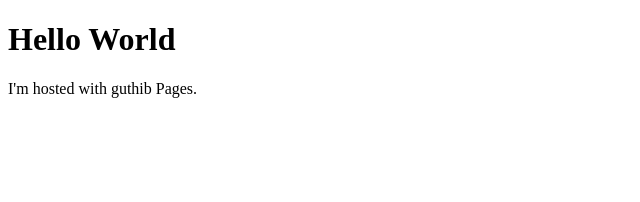
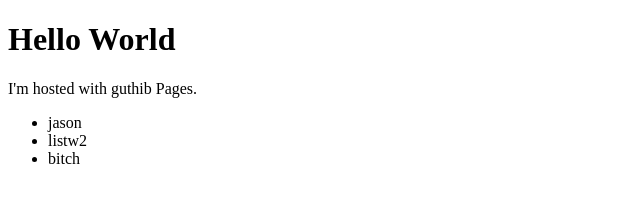
Before and after one commit to ellerymay/ellerymay.github.io, a plain HTML site: page index.html in a window 1280 px wide. Shown: the whole page, without its empty margins (0-640 px from the left). Drawn offline with Linux system fonts and the light colour scheme.

Commit message:
Update index.html

```diff
--- a/index.html
+++ b/index.html
@@ -3,5 +3,10 @@
 <body>
 <h1>Hello World</h1>
 <p>I'm hosted with guthib Pages.</p>
+<ul>
+    <li> jason</li>
+    <li>listw2</li>
+    <li>bitch</li>
+</ul>
 </body>
 </html>
```
